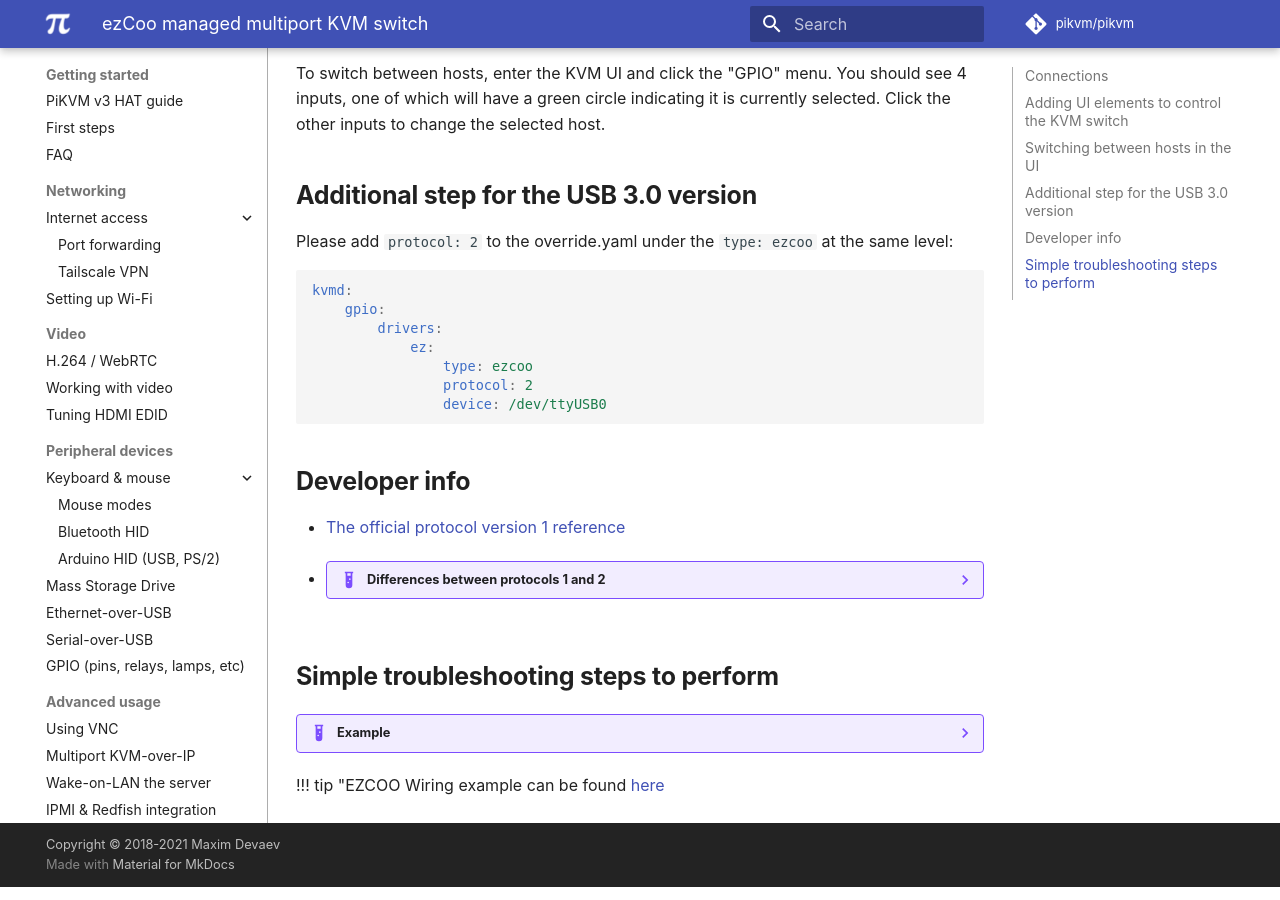
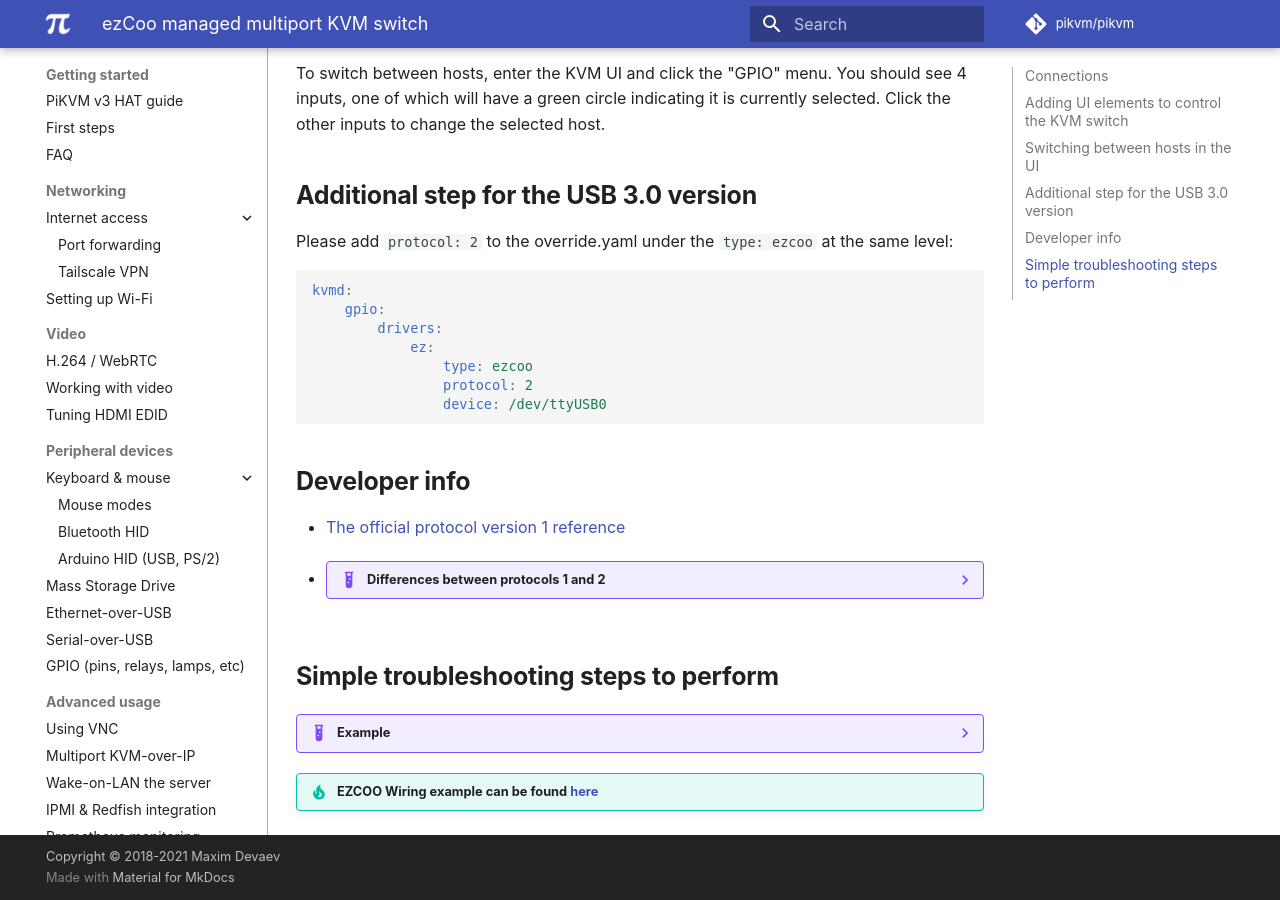
Before and after one commit to pikvm/pikvm, an MkDocs documentation site: the page built from docs/ezcoo.md, in a window 1280 px wide and 900 px high, scrolled down 3001 px. Built offline with MkDocs 1.6.1 and Material for MkDocs 9.7.7, drawn with Linux system fonts in a browser that asks for light colours; some web fonts are replaced; comment, search, counter and statistics services are not loaded.

Commit message:
Update ezcoo.md

```diff
--- a/docs/ezcoo.md
+++ b/docs/ezcoo.md
@@ -170,5 +170,4 @@
     1. SSH or open a web terminal to your PiKVM
     2. `ls -la /dev/ttyUSB*` - This should give you an output. If not, try a different cable till an output is displayed.
 
-
-!!! tip "EZCOO Wiring example can be found [here](https://docs.pikvm.org/wiring_examples/)
+!!! tip "EZCOO Wiring example can be found [here](https://docs.pikvm.org/wiring_examples/)"
```
